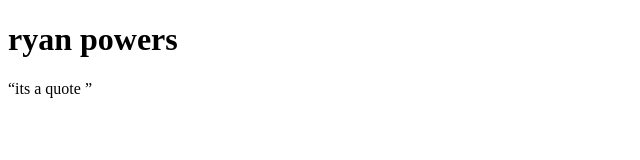
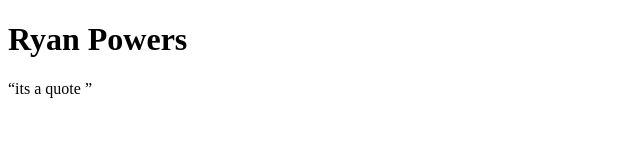
Before and after one commit to Powers0/Powers0, a plain HTML site: page index.html in a window 1280 px wide. Shown: the whole page, without its empty margins (0-640 px from the left). Drawn offline with Linux system fonts and the light colour scheme.

Commit message:
update index.html

```diff
--- a/index.html
+++ b/index.html
@@ -8,7 +8,7 @@
 </head>
 <body>
     <div>
-        <h1>ryan powers
+        <h1>Ryan Powers
         </h1>
         <q>its a quote </q>
     </div>
```
